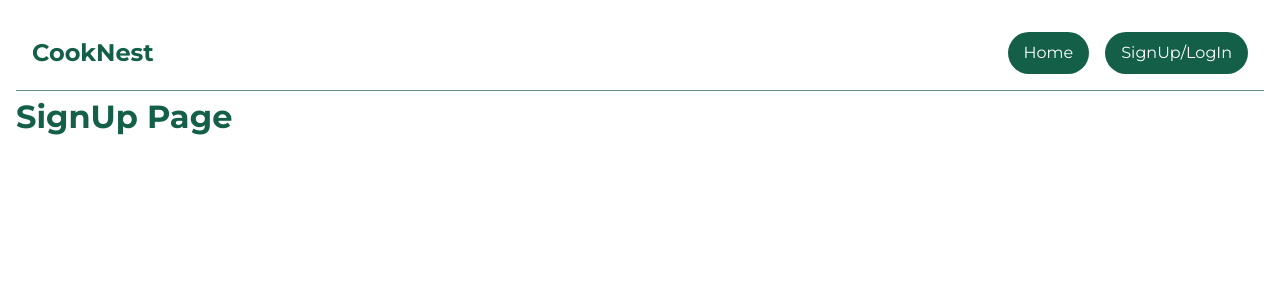
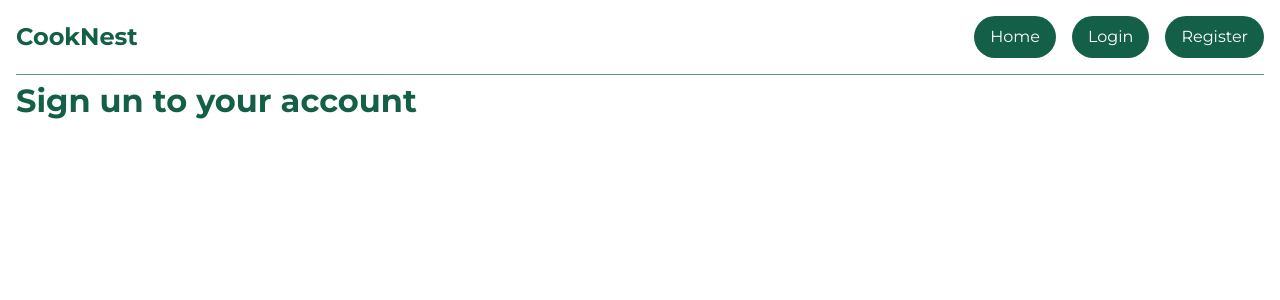
Before and after one commit to fac30/PRO05_Riley_Tanya_Dani_Levi, a React (Vite) app: page /signup in a window 1280 px wide. Shown: the top 300 px of the page. Built offline with nearby package versions, Linux system fonts and the light colour scheme.

Commit message:
add styles to navbar

```diff
--- a/index.html
+++ b/index.html
@@ -1,12 +1,12 @@
 <!doctype html>
-<html lang="en">
+<html lang="en" class="h-full bg-white">
   <head>
     <meta charset="UTF-8" />
     <link rel="icon" type="image/svg+xml" href="/vite.svg" />
     <meta name="viewport" content="width=device-width, initial-scale=1.0" />
     <title>CookNest</title>
   </head>
-  <body>
+  <body class="h-full">
     <div id="root"></div>
     <script type="module" src="/src/main.tsx"></script>
   </body>
--- a/src/components/Navbar/Navbar.css
+++ b/src/components/Navbar/Navbar.css
@@ -1,6 +1,6 @@
 .navbar {
     background-color: #ffffff;
-    padding: 1rem 1rem;
+    /*padding: 1rem 1rem;*/
     padding-bottom: 1rem;
     color: #fff;
     border-bottom: 1px solid #659181;
--- a/src/components/Navbar/Navbar.tsx
+++ b/src/components/Navbar/Navbar.tsx
@@ -27,11 +27,18 @@ export default function Navbar(): JSX.Element {
             Home
           </Link>
           <Link
-            to="/signup"
+            to="/login"
             className="navbar-button"
             aria-current={location.pathname === '/signup' ? 'page' : undefined}
           >
-            SignUp/LogIn
+            Login
+          </Link>
+          <Link
+            to="/signup"
+            className="navbar-button"
+            aria-current={location.pathname === '/login' ? 'page' : undefined}
+          >
+            Register
           </Link>
         </div>
         {/* Three Dots Menu Icon */}
@@ -50,11 +57,18 @@ export default function Navbar(): JSX.Element {
               Home
             </Link>
             <Link
+              to="/login"
+              onClick={() => setMenuOpen(false)}
+              className="dropdown-item"
+            >
+              Login
+            </Link>
+            <Link
               to="/signup"
               onClick={() => setMenuOpen(false)}
               className="dropdown-item"
             >
-              SignUp/LogIn
+              Register
             </Link>
           </div>
         )}
--- a/src/pages/Signup.tsx
+++ b/src/pages/Signup.tsx
@@ -1,3 +1,8 @@
-export default function Home() {
-    return <h2>SignUp Page</h2>;
-  }
+export default function Example() {
+  return (
+          <h2>
+            Sign un to your account
+          </h2>
+
+  )
+}
```
Also changed, not shown: 1 other file (tests, documents, lock files or other folders).
